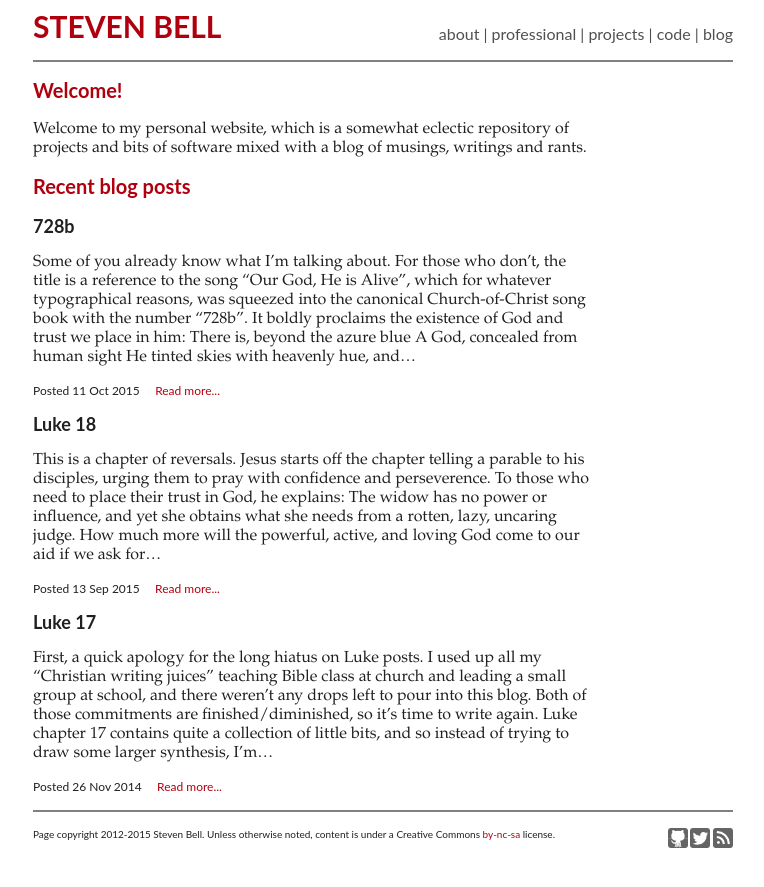
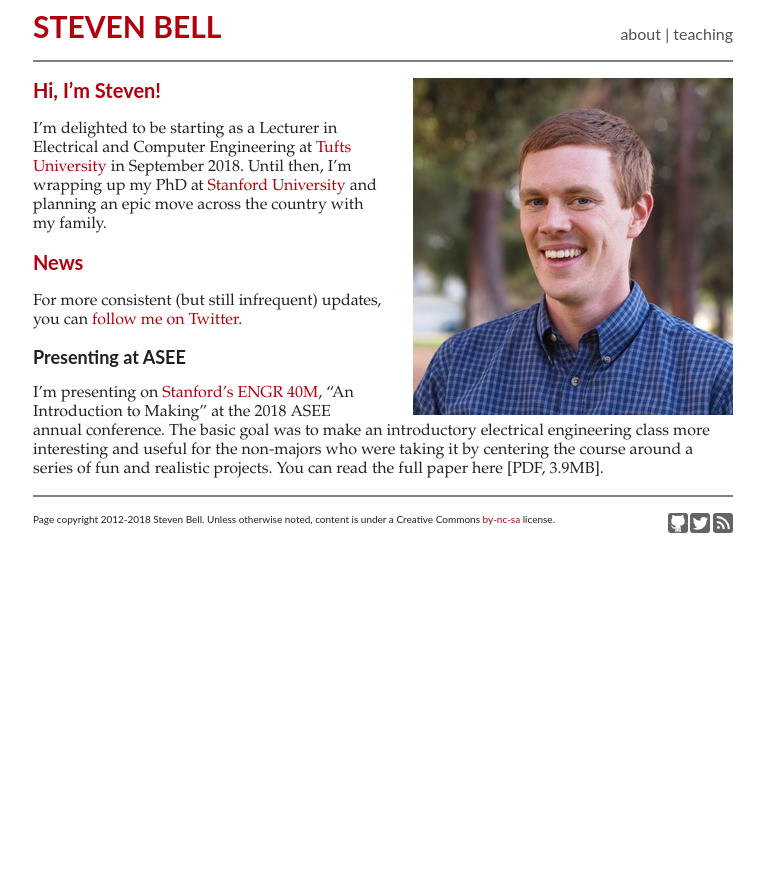
Before and after one commit to stevenbell/stevenbell.github.com, a Jekyll site: the page built from index.markdown, in a window 1280 px wide. Shown: the top 887 px of the page, without its empty margins (257-1021 px from the left). Built offline with Jekyll 4.4.1, drawn with Linux system fonts in a browser that asks for light colours; comment, search, counter and statistics services are not loaded.

Commit message:
Reorganized site, added teaching page

```diff
--- a/_layouts/page.html
+++ b/_layouts/page.html
@@ -11,11 +11,8 @@
 <div id=header>
   <a href="/index.html"><div id=title>STEVEN BELL</div></a>
   <div id=nav>
-    <a href="/about.html">about</a> |
-    <a href="/professional.html">professional</a> |
-    <a href="/projects.html">projects</a> |
-    <a href="/code.html">code</a> |
-    <a href="/blog.html">blog</a>
+    <a href="/about">about</a> |
+    <a href="/teaching">teaching</a>
   </div>
 </div>
 <hr>
@@ -24,7 +21,7 @@
 </div>
 <hr>
 <div id=footer>
-Page copyright 2012-2015 Steven Bell.  Unless otherwise noted, content is under a Creative Commons <a rel="license" href="http://creativecommons.org/licenses/by-nc-sa/3.0/">by-nc-sa</a> license.
+Page copyright 2012-2018 Steven Bell.  Unless otherwise noted, content is under a Creative Commons <a rel="license" href="http://creativecommons.org/licenses/by-nc-sa/3.0/">by-nc-sa</a> license.
 
   <div id=socialicons>
     <a href="http://github.com/stevenbell"><img src="/assets/img/social/icon_github.png"/></a>
--- a/about.markdown
+++ b/about.markdown
@@ -4,17 +4,18 @@
 ---
 
 # About Me
-I'm a graduate student at [Stanford University](http://stanford.edu), where I'm studying Electrical Engineering with an emphasis on signal and image processing.  I received my bachelor's degree in Computer Engineering from [Oklahoma Christian University](http://oc.edu) in the spring of 2011.
-
-In my free time, I enjoy just about anything outside.  Most often, it's hiking, cycling, running, sailing, or [geocaching](http://geocaching.com).  I'm proud to not own a car (for now), and am happy getting around on my bike.  I enjoy technical projects, especially anything where I can pull out a soldering iron or a wrench and also write some code.  I was heavily involved in [FIRST LEGO League](http://firstlegoleague.com) and the [FIRST Robotics Competition](http://usfirst.org/frc) as a student, and continued to mentor a team in college.
+I'm a PhD candidate in Electrical Engineering at [Stanford University](http://ee.stanford.edu).  My research lies at the intersection of computer architecture, software systems, and image processing: building systems capable of capturing images with microsecond timing constraints and processing them in real time with the energy budget of a mobile device.
+My thesis work continues in the vein of the Frankencamera project, which aims to provide precise programmatic control of the camera capture and processing pipeline.
+I received my bachelor's degree in Computer Engineering from [Oklahoma Christian University](http://oc.edu) in the spring of 2011.
 
 # Contact
-The easiest way to contact me is by email: sebell _ stanford _ edu.  You can also find me on [Twitter](http://twitter.com/stevenebell) or (if you know me in real life) [Facebook](http://www.facebook.com/botsnlinux).
+The best way to contact me is by email: steven.bell _ tufts _ edu.  To minimize distraction, I only check email a couple times a day, but I make an attempt to answer most messages within a day or two.
+
+You can also find me on [Twitter](http://twitter.com/stevenebell) or (if you know me in real life) [Facebook](http://www.facebook.com/botsnlinux).
 
 # About this site
-This site is an attempt to pull together my many projects, ideas, and writings, and fill a role that a blog or Facebook can't.
+This site began as an attempt to pull together my many projects, ideas, and writings, in a way that Facebook or a standalone blog could not.  Now that I've moved into professional life, it's evolving to take on that role as well.
 
 On the technical side, the site is hosted on [GitHub Pages](http://pages.github.com), using [Jekyll](http://jekyllrb.com/) to produce static HTML.  You can read a little more about the development process in my [blog post](/2012-07-17/building-the-site/).
 
-
 I've tried a variety of setups in the past, including plain-vanilla HTML, a custom PHP setup, and [Jemdoc](http://jemdoc.jaboc.net/).  I'm also attracted to the ease-of-use that WordPress offers, but right now I really like the simplicity of plain text and the idea of having my website be a version-controlled repository.  If you want to see the source, [here it is](https://github.com/stevenbell/stevenbell.github.com).
--- a/assets/css/default.css
+++ b/assets/css/default.css
@@ -1,5 +1,5 @@
 body {
-  background-color: white;
+  background-color: #ffffff;
   color: #202020;
   font-family: Palatino, "Palatino Linotype", "Palatino LT STD", "Book Antiqua", Georgia, serif;
   position: relative;
@@ -25,8 +25,8 @@
   text-decoration: underline; }
 
 hr {
-  color: gray;
-  background-color: gray;
+  color: #808080;
+  background-color: #808080;
   border: 0px;
   height: 2px;
   margin-top: 1em;
@@ -60,12 +60,13 @@
 
 #content {
   position: relative;
-  width: 80%; }
+  width: 100%; }
   #content img {
     display: block;
     position: relative;
-    margin-left: auto;
-    margin-right: auto; }
+    margin-left: 30px;
+    margin-right: auto;
+    float: right; }
   #content hr {
     width: 40%;
     height: 1px; }
@@ -94,3 +95,5 @@
   display: inline;
   position: absolute;
   right: 0px; }
+
+/*# sourceMappingURL=default.css.map */
--- a/index.markdown
+++ b/index.markdown
@@ -2,19 +2,15 @@
 layout: page
 title: Welcome
 ---
-# Welcome!
-Welcome to my personal website, which is a somewhat eclectic repository of projects and bits of software mixed with a blog of musings, writings and rants.
+![Portrait](assets/img/portrait.jpg)
 
-# Recent blog posts
+# Hi, I'm Steven!
 
-{% for post in site.posts | limit: 3 %}
-## {{ post.title }}
-  {{ post.content | strip_html | truncatewords: 75 }}
+I'm delighted to be starting as a Lecturer in Electrical and Computer Engineering at [Tufts University](http://tufts.edu) in September 2018.
+Until then, I'm wrapping up my PhD at [Stanford University](http://stanford.edu) and planning an epic move across the country with my family.
 
-  <div class="postinfo">
+# News
+For more consistent (but still infrequent) updates, you can [follow me on Twitter](http://twitter.com/stevenebell).
 
-  Posted {{ post.date | date_to_string }} &nbsp; &nbsp; <a href="{{post.url}}">Read more...</a>
-
-  </div>
-
-{% endfor %}
+## Presenting at ASEE
+I'm presenting on [Stanford's ENGR 40M](http://engr40m.stanford.edu), "An Introduction to Making" at the 2018 ASEE annual conference.  The basic goal was to make an introductory electrical engineering class more interesting and useful for the non-majors who were taking it by centering the course around a series of fun and realistic projects.  You can read the full paper here [PDF, 3.9MB].
--- /dev/null
+++ b/teaching.markdown
@@ -0,0 +1,18 @@
+---
+layout: page
+title: Teaching
+---
+
+# Fall 2018
+
+I will be teaching the following two classes at Tufts this autumn.  If you're a student considering these classes, feel free to contact me with any questions or concerns you have.
+
+## EE 193 --- Imaging systems: From photons to bits and back
+Cameras and displays may seem straightforward, but it takes an amazing amount of engineering to go from light striking a camera lens to an image on a screen.  We begin this journey by studying the fascinating abilities (and surprising inabilities) of the human visual system and the fundamentals of light and color.  Then we enter the lens of a camera and travel down the image processing pipeline, discussing how pixels are created, processed, and compressed.  Finally, we discuss systems for transmitting and displaying images on screens of all kinds.  Based on this foundation, we conclude with a survey of cutting edge topics in imaging, including computational cameras, image forensics, and virtual reality.
+
+## EE 200 --- A Machine-Centric Approach to Programming, Data Structures and Algorithms
+Programming in C and C++ with coverage of data structures (linked lists, binary trees, hash tables, graphs), abstract data types (stacks, queues, maps, sets) and algorithms (sorting, graph search, minimal spanning tree). Efficiency of these structures and algorithms is compared via Big-O analysis. Brief coverage of concurrent (multi-threaded) programming. Object-oriented design: inheritance, templates and virtual methods. Embedded, high-performance and close-to-hardware applications. Defensive coding and use of standard UNIX development tools.
+
+# At Stanford
+I helped to create and teach [ENGR 40M](http://engr40m.stanford.edu), Stanford's new introductory electrical engineering class primarily for non-majors.
+We broke from the traditional linear circuits pedagogy and arranged the course around a set of four lab projects where students get to build something fun and (maybe) useful: a solar-powered cell phone charger, an electromechanical "useless box", an LED cube, and an electrocardiograph.
```
Also changed, not shown: other parts of _layouts/page.html (+2 -2 lines), assets/css/default.scss (+5 -2 lines), assets/img/portrait.jpg (added).
